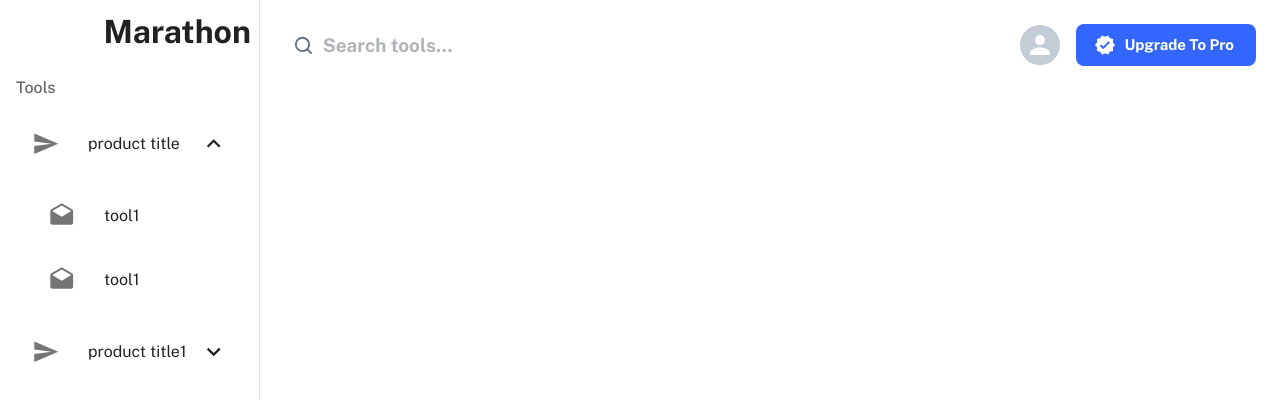
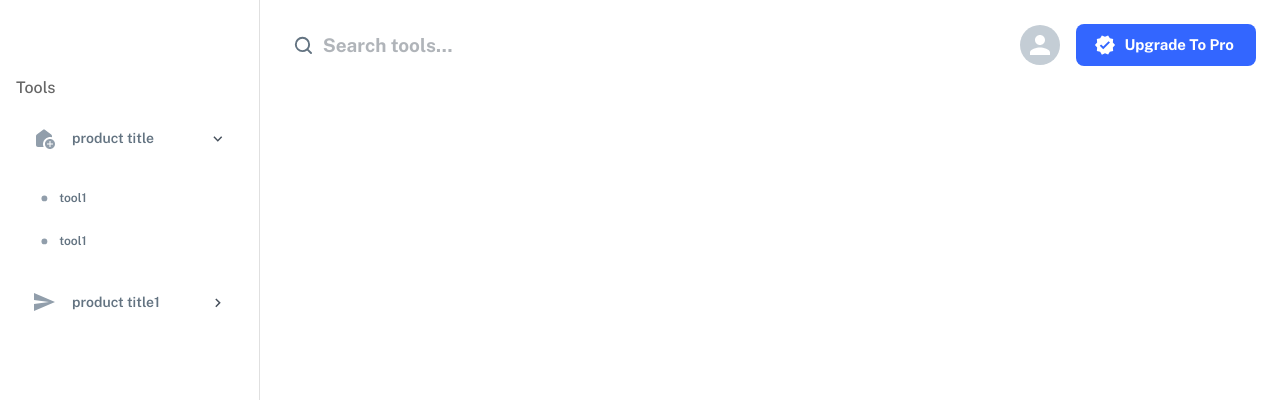
Before and after one commit to dhana0123/marathon, a React (Create React App) app: page /dashboard in a window 1280 px wide. Both pictures are taken after a click on the button "product title". Shown: the top 400 px of the page. Built offline with nearby package versions, Linux system fonts and the light colour scheme.

Commit message:
fix(sideNav): sideNav ui fix

```diff
--- a/src/App.css
+++ b/src/App.css
@@ -5,6 +5,7 @@
   padding: 0;
   box-sizing: border-box;
   font-family: "Public Sans", sans-serif;
+  /* outline: 1px solid red; */
 }
 
 /* width */
--- a/src/Routes/Dashboard/DashBoard.tsx
+++ b/src/Routes/Dashboard/DashBoard.tsx
@@ -65,7 +65,6 @@ export default function DashBoard() {
       <CssBaseline />
       <Drawer variant="permanent" open>
         <DrawerHeader>
-          <h1>Marathon</h1>
           {/* <IconButton onClick={handleDrawer}>
             {theme.direction === "rtl" ? (
               <ChevronRightIcon />
--- a/src/Routes/Dashboard/SideNav.tsx
+++ b/src/Routes/Dashboard/SideNav.tsx
@@ -1,6 +1,6 @@
 import React from "react";
 import { List, ListSubheader } from "@mui/material";
-import { Send } from "@mui/icons-material";
+import { AddHomeRounded, Send } from "@mui/icons-material";
 import { ToolsMenu } from "../../components/Nav";
 import type { Menu } from "../../definations/Nav";
 
@@ -9,7 +9,7 @@ const SideNav = () => {
   const toolMenu: Menu = {
     id: 1,
     title: "product title",
-    icon: Send,
+    icon: AddHomeRounded,
     list: [
       {
         id: 1,
@@ -30,7 +30,7 @@ const SideNav = () => {
     list: [
       {
         id: 1,
-        title: "tool1",
+        title: `Facebook link Description Facebook Link description`,
         icon: Send,
       },
       {
--- a/src/components/Nav/ToolsMenu.tsx
+++ b/src/components/Nav/ToolsMenu.tsx
@@ -6,8 +6,16 @@ import {
   ListItemIcon,
   ListItemText,
   Collapse,
+  Typography,
 } from "@mui/material";
-import { ExpandLess, Send, Drafts, ExpandMore } from "@mui/icons-material";
+import { useTheme } from "@mui/material/styles";
+import {
+  ExpandLess,
+  ChevronRight,
+  Drafts,
+  ExpandMore,
+  FiberManualRecord,
+} from "@mui/icons-material";
 import type { Menu } from "../../definations/Nav";
 
 type Props = {
@@ -26,6 +34,8 @@ const ToolsMenu = ({
   const [open, setOpen] = React.useState<boolean>(false);
   const [ParentSelected, setParentSelected] = React.useState(false);
   const [currentChildSelectedId, setCurrentChildSelctedId] = React.useState(-1);
+
+  const theme = useTheme();
 
   const handleClick = () => {
     setOpen((p) => !p);
@@ -57,32 +67,101 @@ const ToolsMenu = ({
     }
   };
 
+  const isParentSelcted = ParentSelected && currentChildSelectedId >= 0;
+  const isChildSelected = (idx: number) => currentChildSelectedId === idx;
+
   return (
     <>
-      <ListItem>
+      <ListItem sx={{ marginTop: "-.6rem", marginBottom: "0rem" }}>
         <ListItemButton
+          sx={{
+            borderRadius: "8px",
+            p: 2,
+            my: 0,
+          }}
           onClick={handleClick}
-          selected={ParentSelected && currentChildSelectedId >= 0}
+          selected={isParentSelcted}
         >
           <ListItemIcon>
-            <tools.icon />
+            <tools.icon
+              size="small"
+              sx={{
+                width: "1.5rem",
+                height: "1.5rem",
+                color: isParentSelcted
+                  ? theme.palette.primary.main
+                  : theme.palette.grey[500],
+              }}
+            />
           </ListItemIcon>
-          <ListItemText primary={tools.title} />
-          {open ? <ExpandLess /> : <ExpandMore />}
+          <Typography
+            variant="subtitle2"
+            color={isParentSelcted ? "primary.main" : "grey.600"}
+            sx={{
+              ml: "-1rem",
+            }}
+          >
+            {tools.title}
+          </Typography>
+          {open ? (
+            <ExpandMore
+              sx={{
+                ml: "auto",
+                fontSize: "1.1rem",
+                color: isParentSelcted
+                  ? theme.palette.primary.main
+                  : theme.palette.grey[700],
+              }}
+            />
+          ) : (
+            <ChevronRight
+              sx={{
+                ml: "auto",
+                fontSize: "1.1rem",
+                color: theme.palette.grey[700],
+              }}
+            />
+          )}
         </ListItemButton>
       </ListItem>
       <Collapse in={open} timeout="auto" unmountOnExit>
-        <List component="div">
+        <List component="div" sx={{ my: 0 }}>
           {tools.list.map((tool, idx) => (
-            <ListItem key={tool.id} onClick={() => handleChildClick(idx)}>
+            <ListItem
+              sx={{ mt: "-.7rem" }}
+              key={tool.id}
+              onClick={() => handleChildClick(idx)}
+            >
               <ListItemButton
-                selected={currentChildSelectedId === idx}
-                sx={{ pl: 4 }}
+                selected={isChildSelected(idx)}
+                sx={{
+                  borderRadius: "8px",
+                  my: 0,
+                  p: 1,
+                  pl: 3,
+                }}
               >
                 <ListItemIcon>
-                  <Drafts />
+                  <FiberManualRecord
+                    sx={{
+                      width: isChildSelected(idx) ? ".75rem" : ".55rem",
+                      height: isChildSelected(idx) ? ".75rem" : ".55rem",
+                      color: isChildSelected(idx) ? "primary.main" : "grey.500",
+                    }}
+                  />
                 </ListItemIcon>
-                <ListItemText primary={tool.title} />
+                <Typography
+                  variant={"subtitle2"}
+                  color={isChildSelected(idx) ? "primary.main" : "grey.600"}
+                  noWrap
+                  sx={{
+                    width: "100%",
+                    fontSize: ".758rem",
+                    ml: "-2.3rem",
+                  }}
+                >
+                  {tool.title}
+                </Typography>
               </ListItemButton>
             </ListItem>
           ))}
```
